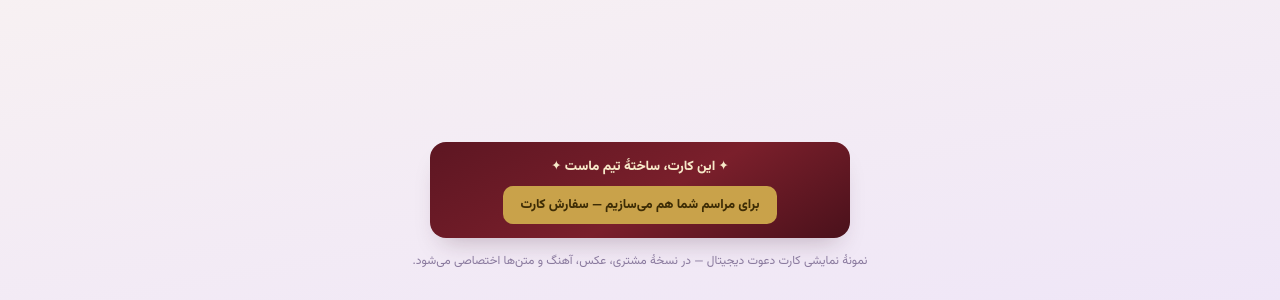
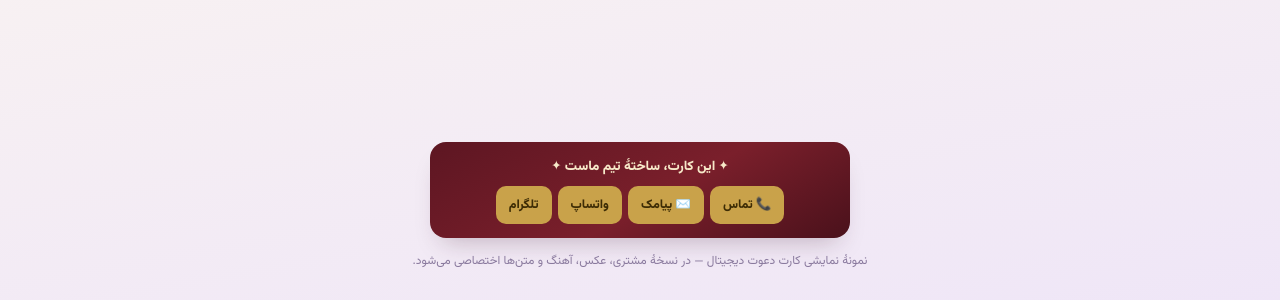
Before and after one commit to omid-sarkari/plain-text-test, a plain HTML site: page demo.html in a window 1280 px wide. Shown: the part 1459-1759 px from the top of the page. Drawn offline with Linux system fonts and the light colour scheme; a web font is replaced by a local one.

Commit message:
Demo v6: brand strip with call, SMS, WhatsApp and Telegram contact buttons

```diff
--- a/demo.html
+++ b/demo.html
@@ -90,6 +90,8 @@ body.closed .below{opacity:0;pointer-events:none}
 .brandstrip{width:min(92vw,420px);margin:0 auto 14px;padding:14px 16px;border-radius:16px;background:linear-gradient(150deg,#5d1622,var(--accent) 55%,#4a111b);color:#f7e9c9;text-align:center;box-shadow:0 14px 26px -12px var(--shadow)}
 .brandstrip p{margin:0 0 9px;font-size:13.5px;font-weight:700}
 .brandstrip a{display:inline-block;padding:9px 18px;border-radius:10px;background:var(--accent2);color:#3d2c05;font-size:13px;font-weight:800;text-decoration:none}
+.brandstrip .brow{display:flex;gap:6px;justify-content:center;flex-wrap:wrap}
+.brandstrip .brow a{padding:9px 13px;font-size:12.5px}
 .mute{position:fixed;top:14px;left:14px;z-index:25;width:44px;height:44px;border-radius:50%;border:0;background:#fff;box-shadow:0 6px 16px -6px var(--shadow);font-size:19px;cursor:pointer;display:none}
 .mute.on{display:block}
 .foot{text-align:center;font-size:12px;color:#8a7a9e;padding:0 16px 30px}
@@ -178,7 +180,12 @@ body.closed .below{opacity:0;pointer-events:none}
 </section>
 <div class="brandstrip">
   <p>✦ این کارت، ساختهٔ تیم ماست ✦</p>
-  <a href="https://wa.me/989338081744" target="_blank" rel="noopener">برای مراسم شما هم می‌سازیم — سفارش کارت</a>
+  <div class="brow">
+    <a href="tel:+989338081744">📞 تماس</a>
+    <a href="sms:+989338081744?&body=%D8%B3%D9%84%D8%A7%D9%85%D8%8C%20%D8%A8%D8%B1%D8%A7%DB%8C%20%D8%B3%D9%81%D8%A7%D8%B1%D8%B4%20%DA%A9%D8%A7%D8%B1%D8%AA%20%D8%AF%D8%B9%D9%88%D8%AA%20%D8%AF%DB%8C%D8%AC%DB%8C%D8%AA%D8%A7%D9%84%20%D9%BE%DB%8C%D8%A7%D9%85%20%D9%85%DB%8C%E2%80%8C%D8%AF%D9%85">✉️ پیامک</a>
+    <a href="https://wa.me/989338081744" target="_blank" rel="noopener">واتساپ</a>
+    <a href="https://t.me/Omids71" target="_blank" rel="noopener">تلگرام</a>
+  </div>
 </div>
 <footer class="foot">نمونهٔ نمایشی کارت دعوت دیجیتال — در نسخهٔ مشتری، عکس، آهنگ و متن‌ها اختصاصی می‌شود.</footer>
 <div class="modal" id="mMap"><div class="sheet"><button class="x" data-close type="button">×</button><h3>محل مراسم</h3><p id="addrM"></p><div class="maps"><a id="neshanLink" target="_blank" rel="noopener">مسیریابی با نشان</a><a id="gmapLink" target="_blank" rel="noopener">گوگل‌مپ</a></div></div></div>
```
